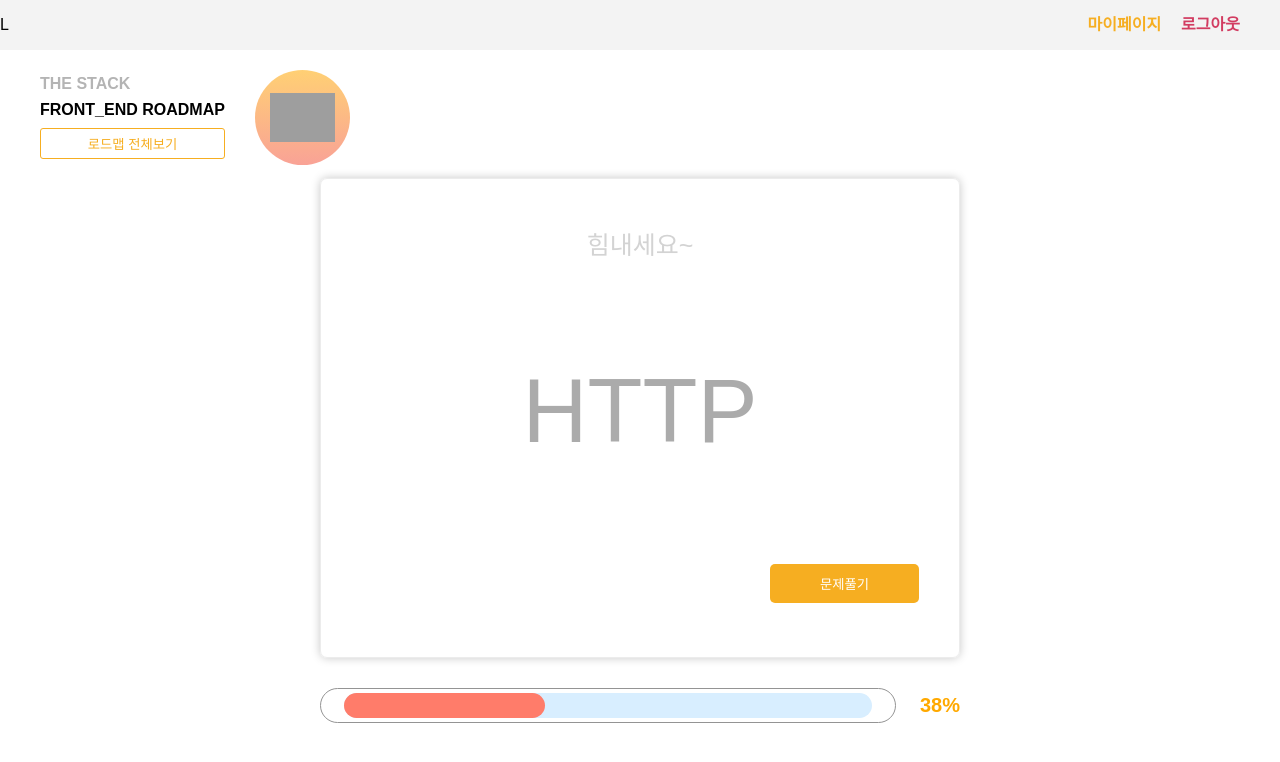
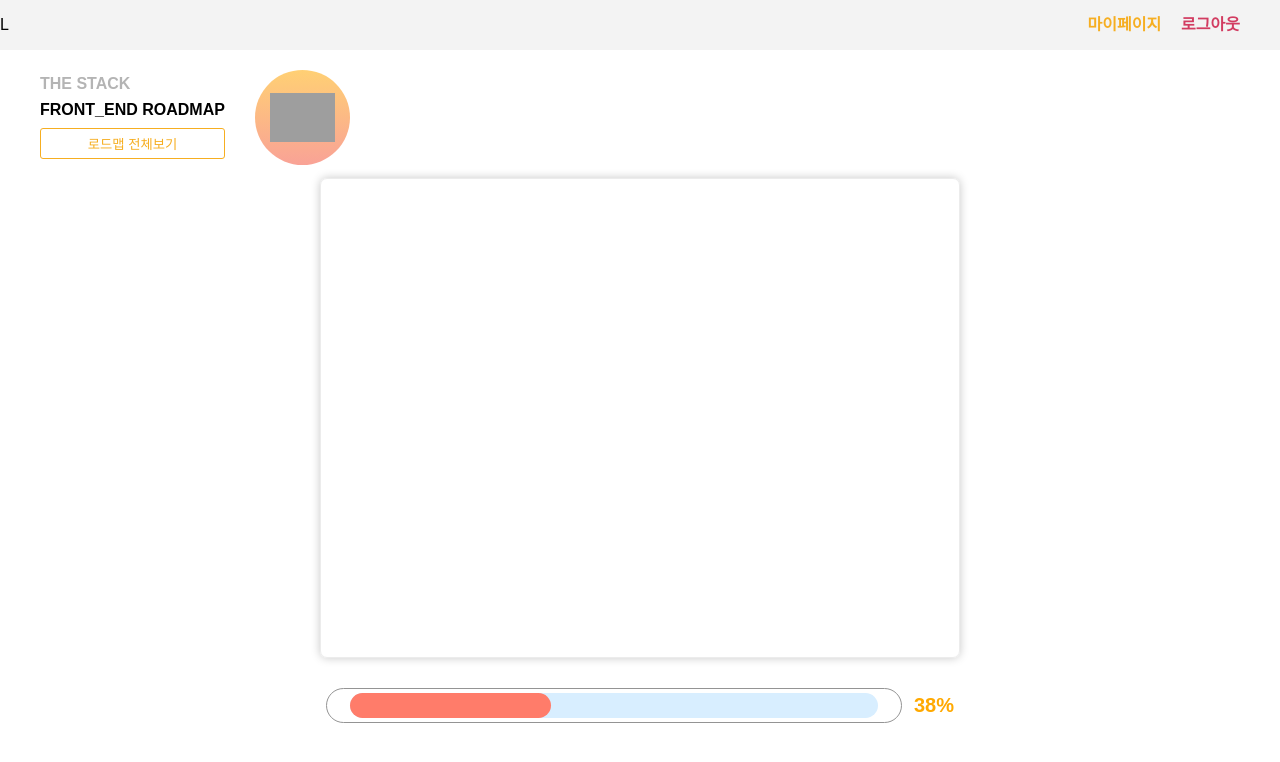
Before and after one commit to dash-map/dashmap-frontend, a Next.js app: page /main in a window 1280 px wide. Shown: the top 762 px of the page. Built offline with nearby package versions, Linux system fonts and the light colour scheme; grey boxes are pictures that could not be loaded.

Commit message:
[UPDATE] status

```diff
--- a/pages/main/index.tsx
+++ b/pages/main/index.tsx
@@ -3,6 +3,7 @@ import styled from "styled-components";
 import Header from "./header";
 import Order from "./order/order";
 import Card from "./card/card";
+import Question from "./question/qustion";
 import Status from "./status/status";
 import { GlobalStyle } from "../../styles/globalStyle";
 
@@ -14,7 +15,7 @@ const Main: NextPage = () => {
                 <Header />
                 <div className="main">
                     <Order />
-                    <Card />
+                    <Question />
                     <Status />
                 </div>
             </Wrapper>
--- a/pages/main/status/status.tsx
+++ b/pages/main/status/status.tsx
@@ -28,7 +28,7 @@ const Container = styled.div`
     display: flex;
     align-items: center;
     margin-top: 30px;
-    justify-content: space-between;
+    justify-content: space-around;
 
     & p{
         margin: 0;
```
